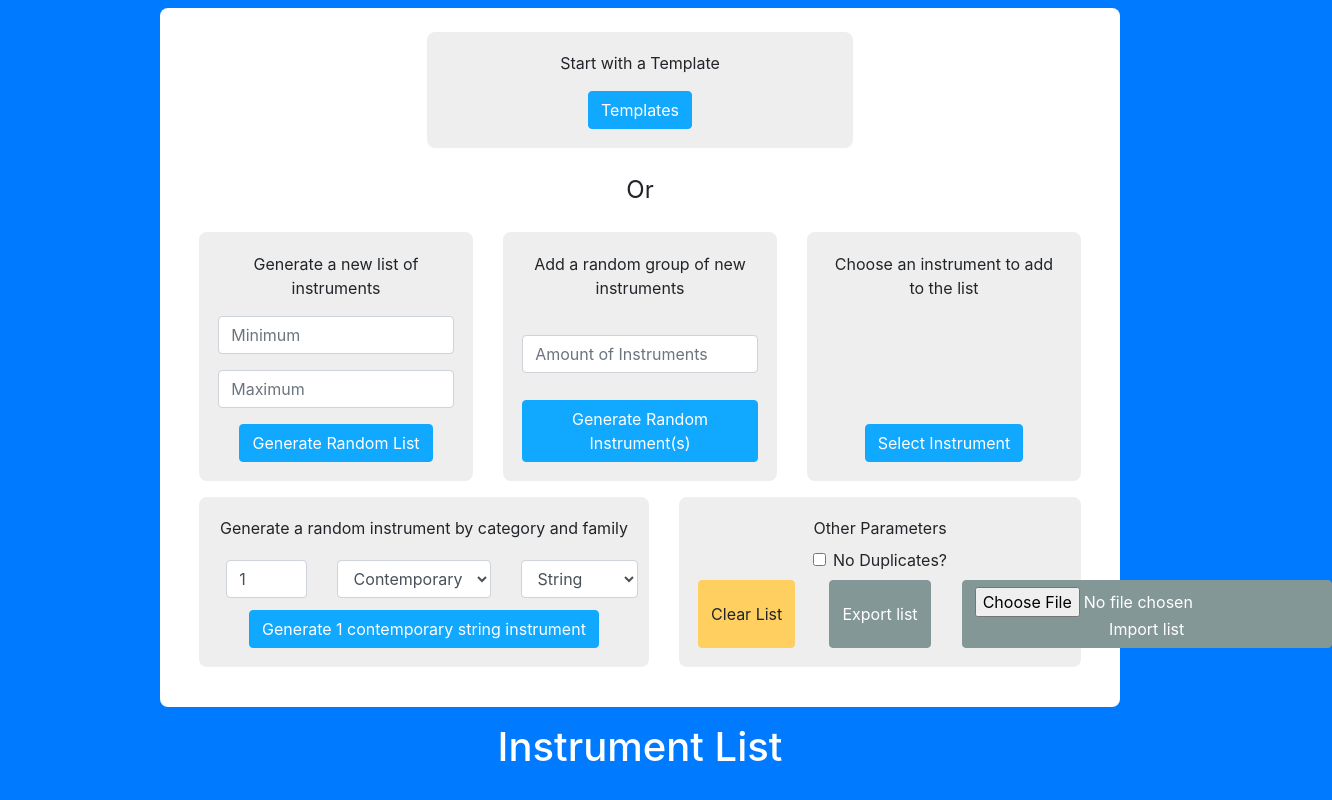
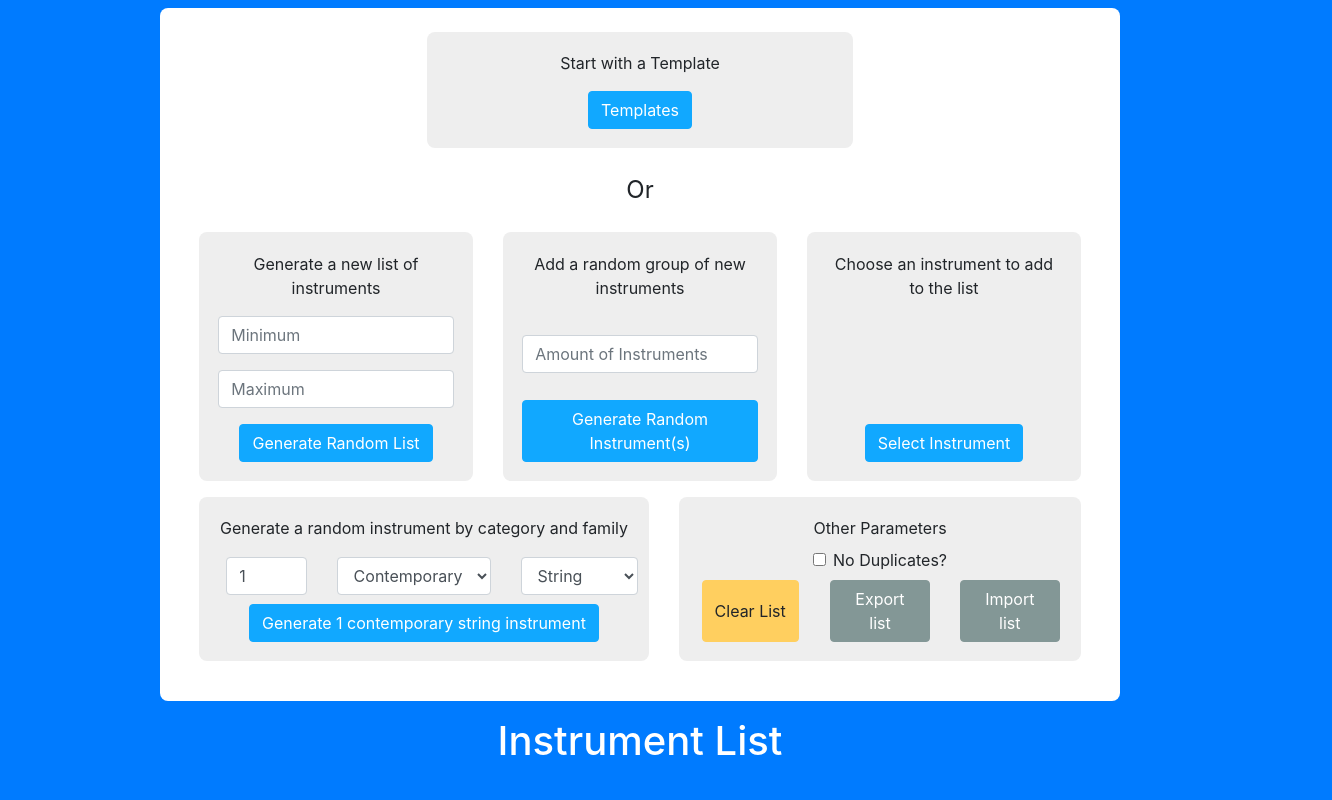
Before and after one commit to robbyph/instrumentation-generation, a Next.js app: page / in a window 1280 px wide. Shown: the part 336-1136 px from the top of the page, 1332 px wide, since content can reach past the window. Built offline with nearby package versions, Linux system fonts and the light colour scheme.

Commit message:
Styled import list as a button

```diff
--- a/components/ParameterList.js
+++ b/components/ParameterList.js
@@ -10,17 +10,15 @@ const ParameterList = ({onRandomList, onNewList, onClear, onDupesCheck, onInstru
     const [categoryState, setCategoryState] = useState('contemporary')
     const [familyState, setFamilyState] = useState('string')
     const [tagGenNum, setTagGenNum] = useState('1')
+    const hiddenFileInput = useRef(null);
 
     const getFileInput = e =>{
-
             const fileReader = new FileReader();
             fileReader.readAsText(e.target.files[0], "UTF-8");
             var tempLoad = null;
             fileReader.onload = e => {
                 onImport(JSON.parse(Buffer.from(e.target.result, 'base64').toString('utf-8')))
             };
-
-
     };
 
 
@@ -100,8 +98,8 @@ const ParameterList = ({onRandomList, onNewList, onClear, onDupesCheck, onInstru
                                 <Col xl={4}><Button style={{height: '100%'}} type="button" variant="warning" onClick={onClear}>Clear List</Button></Col>
                                 <Col xl={4}><Button style={{height: '100%'}} type="button" variant="secondary" onClick={onExport}>Export list</Button></Col>
                                 <Col xl={4}>
-                                    <Button style={{height: '100%'}} type="button" variant="secondary" onChange={getFileInput}>
-                                        <input type="file" accept='.instrgen' />
+                                    <Button style={{height: '100%'}} type="button" variant="secondary" onClick={() => {hiddenFileInput.current.click()}}>
+                                        <input type="file" ref={hiddenFileInput} accept='.instrgen' onChange={getFileInput} hidden/>
                                         Import list
                                     </Button>
                                 </Col>
```
